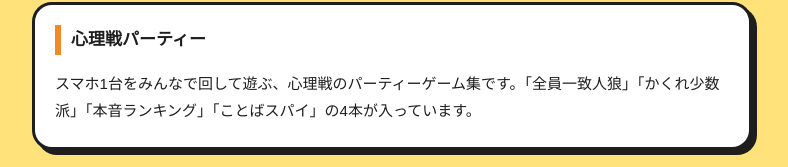
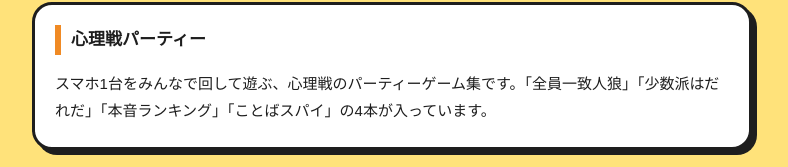
Before and after one commit to buntastudios/buntastudios.github.io, a plain HTML site: page psych-party/index.html in a window 1280 px wide. Shown: the part 123-290 px from the top of the page, without its empty margins (248-1036 px from the left). Drawn offline with Linux system fonts and the light colour scheme.

Commit message:
心理戦パーティー：②の名前を「少数派はだれだ」に
Co-Authored-By: Claude Opus 5.5 <noreply@anthropic.com>

```diff
--- a/psych-party/index.html
+++ b/psych-party/index.html
@@ -24,7 +24,7 @@
 
   <div class="card">
     <h2>心理戦パーティー</h2>
-    <p>スマホ1台をみんなで回して遊ぶ、心理戦のパーティーゲーム集です。「全員一致人狼」「かくれ少数派」「本音ランキング」「ことばスパイ」の4本が入っています。</p>
+    <p>スマホ1台をみんなで回して遊ぶ、心理戦のパーティーゲーム集です。「全員一致人狼」「少数派はだれだ」「本音ランキング」「ことばスパイ」の4本が入っています。</p>
   </div>
 
   <div class="card">
```
